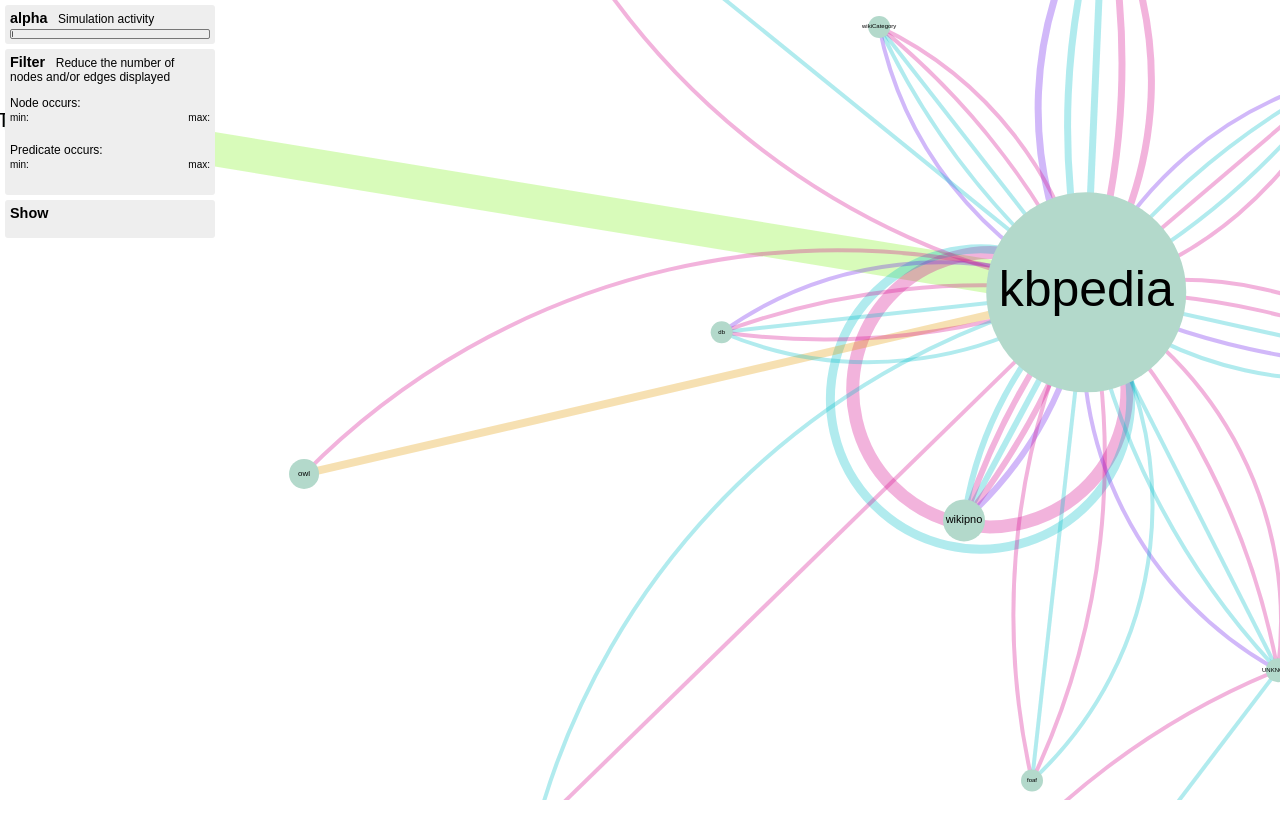
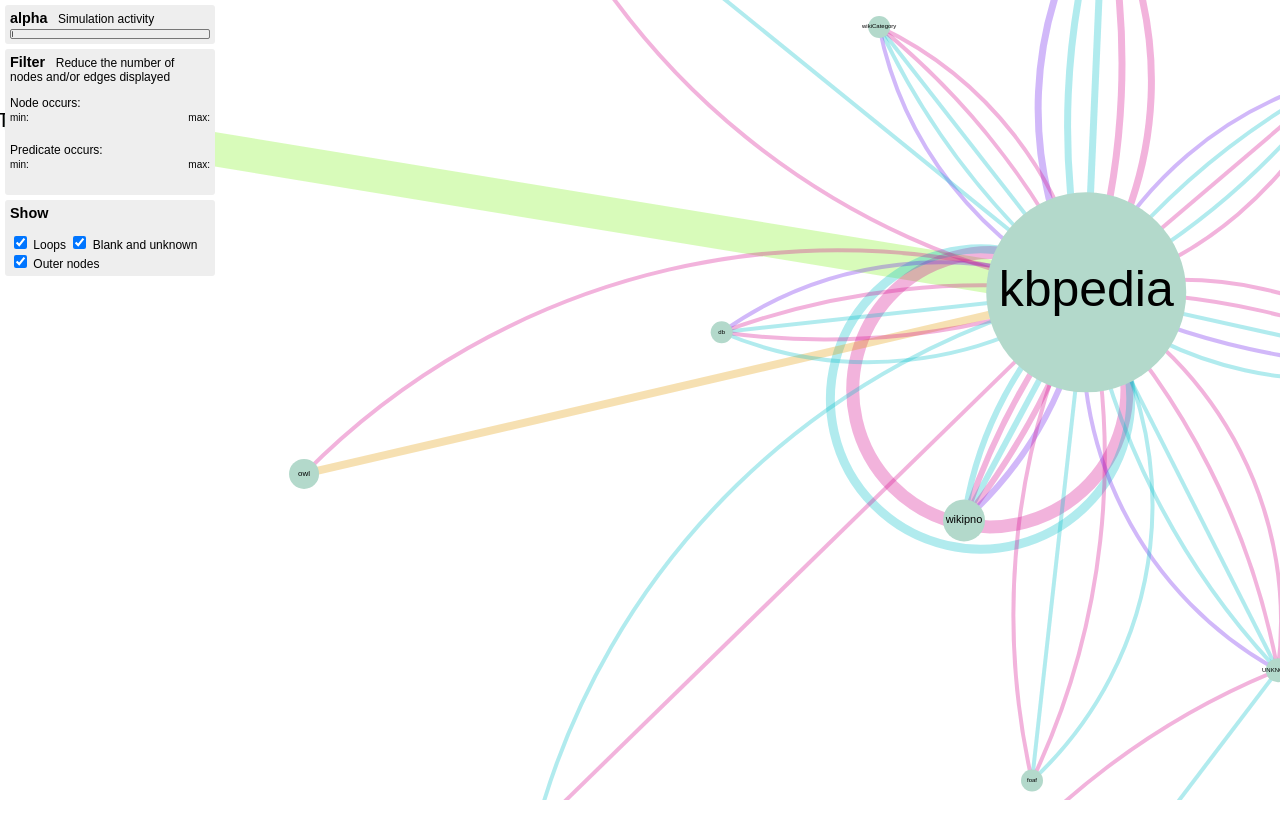
Before and after one commit to andrefs/chilon_rs, a website built with Vite: page chilon-viz/index.html in a window 1280 px wide. Built offline with nearby package versions, Linux system fonts and the light colour scheme; what range-slider-input would draw is missing.

Commit message:
add checkboxes

```diff
--- a/chilon-viz/index.html
+++ b/chilon-viz/index.html
@@ -52,6 +52,11 @@
 
       <div class="force hide">
         <p><label>Show</label></p>
+        <div>
+          <label for="cb-loops"><input id="cb-loops" type="checkbox" checked> Loops</label>
+          <label for="cb-bau"><input id="cb-bau" type="checkbox" checked> Blank and unknown</label>
+          <label for="cb-outer"><input id="cb-outer" type="checkbox" checked> Outer nodes</label>
+        </div>
       </div>
     </div>
 
```
